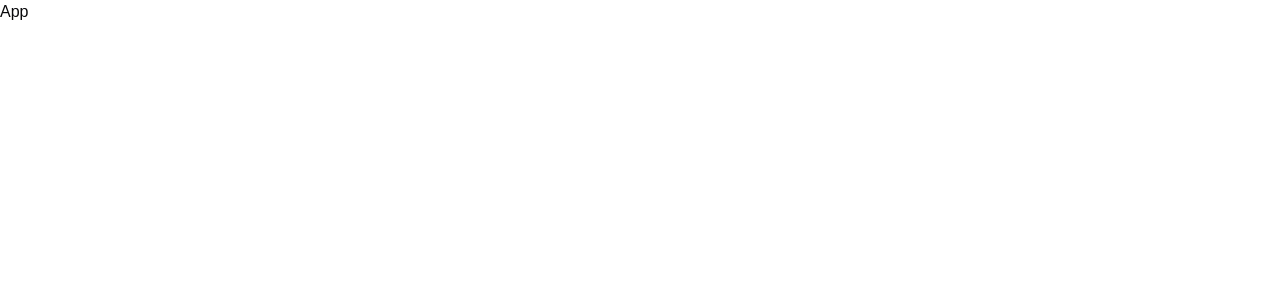
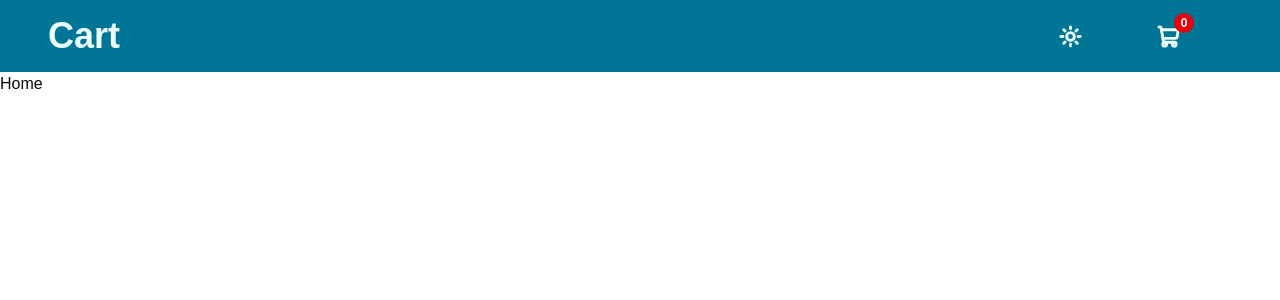
Before and after one commit to Nik-spec-code/typescript-cart-system, a React (Vite) app: page / in a window 1280 px wide. Shown: the top 300 px of the page. Built offline with nearby package versions, Linux system fonts and the light colour scheme.

Commit message:
#1 feat(routing): Implement routing system (#17)

```diff
--- a/src/App.tsx
+++ b/src/App.tsx
@@ -1,6 +1,9 @@
+import router from "@/Routes/Route"
+import { RouterProvider } from "react-router-dom"
+
 const App = () => {
   return (
-    <div>App</div>
+    <RouterProvider router={router} />
   )
 }
 
--- /dev/null
+++ b/src/Routes/Route.tsx
@@ -0,0 +1,23 @@
+import RootLayout from "@/layouts/RootLayout";
+import Cart from "@/pages/Cart";
+import Home from "@/pages/Home";
+import { createBrowserRouter } from "react-router-dom";
+
+const router = createBrowserRouter([
+  {
+    path: "/",
+    element: <RootLayout />,
+    children: [
+      {
+        index: true,
+        element: <Home />,
+      },
+      {
+        path: "cart",
+        element: <Cart />,
+      },
+    ],
+  },
+]);
+
+export default router;
--- /dev/null
+++ b/src/pages/Cart.tsx
@@ -0,0 +1,7 @@
+const Cart = () => {
+  return (
+    <div>Cart</div>
+  )
+}
+
+export default Cart
--- /dev/null
+++ b/src/pages/Home.tsx
@@ -0,0 +1,7 @@
+const Home = () => {
+  return (
+    <div>Home</div>
+  )
+}
+
+export default Home
```
